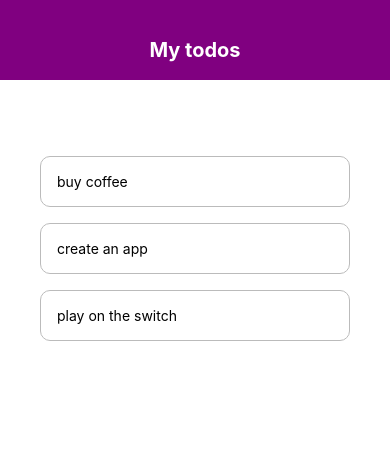
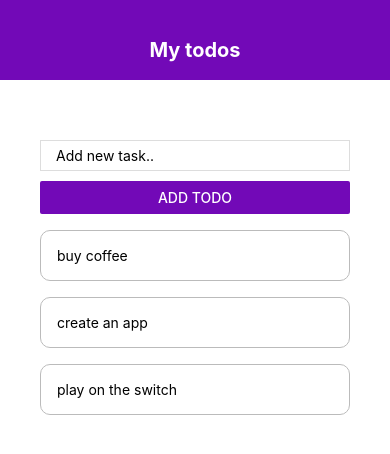
Before and after one commit to kaushikbhat07/react-native-todo-app, a React Native app: screen / in a window 390 px wide. Shown: the top 454 px of the page. Built offline with nearby package versions, Linux system fonts and the light colour scheme.

Commit message:
add todo

```diff
--- a/App.js
+++ b/App.js
@@ -2,6 +2,7 @@
 import { StyleSheet, Text, View, TextInput, FlatList } from 'react-native';
 import Header from './components/Header';
 import TodoItem from './components/TodoItem';
+import AddTodo from './components/AddTodo';
 
 export default function App() {
 	const [todos, setTodos] = useState([
@@ -12,8 +13,19 @@
 
 	const pressHandler = (key) => {
 		setTodos((prevTodos) => {
-			// return console.log(prevTodos);
 			return prevTodos.filter(todo => todo.key != key);
+		})
+	}
+
+	const addTodoHandler = (text) => {
+		setTodos((prevTodos) => {
+			return [
+				{
+					text: text,
+					key: Math.random().toString()
+				},
+				...prevTodos
+			]
 		})
 	}
 
@@ -23,13 +35,13 @@
 			<View style={styles.content}>
 				{/* to-do form */}
 				<View style={styles.list}>
-					{/* flat list */}
+					<AddTodo addTodoHandler={addTodoHandler} />
 					<FlatList
 						data={todos}
 						renderItem={({ item }) => (
 							<TodoItem
-							item={item}
-							pressHandler={pressHandler}
+								item={item}
+								pressHandler={pressHandler}
 							/>
 						)}
 					/>
--- /dev/null
+++ b/components/AddTodo.js
@@ -0,0 +1,37 @@
+import React, { useState } from 'react';
+import { StyleSheet, Text, View, Button, TextInput } from 'react-native';
+
+export default function AddTodo({ addTodoHandler }) {
+	const [text, setText] = useState('');
+
+	const changeHandler = (val) => {
+		setText(val);
+	}
+
+	return (
+		<View>
+			<TextInput
+				style={styles.input}
+				placeholder='Add new task..'
+				onChangeText={changeHandler}
+			// same as (val) => changeHandler(val)
+
+			/>
+			<Button
+				title='Add todo'
+				color='#7209b7'
+				onPress={() => addTodoHandler(text)}
+			/>
+		</View>
+	);
+}
+
+const styles = StyleSheet.create({
+	input: {
+		marginBottom: 10,
+		paddingHorizontal: 15,
+		paddingVertical: 6,
+		borderWidth: 1,
+		borderColor: '#ddd'
+	}
+});
--- a/components/Header.js
+++ b/components/Header.js
@@ -13,7 +13,7 @@
 	header: {
 		height: 80,
 		paddingTop: 38,
-		backgroundColor: 'purple'
+		backgroundColor: '#7209b7'
 	},
 	title: {
 		textAlign: 'center',
```
